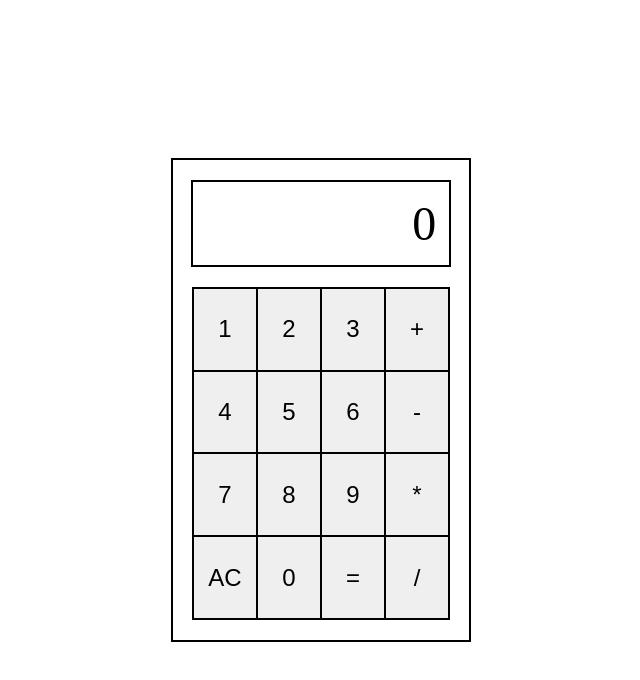
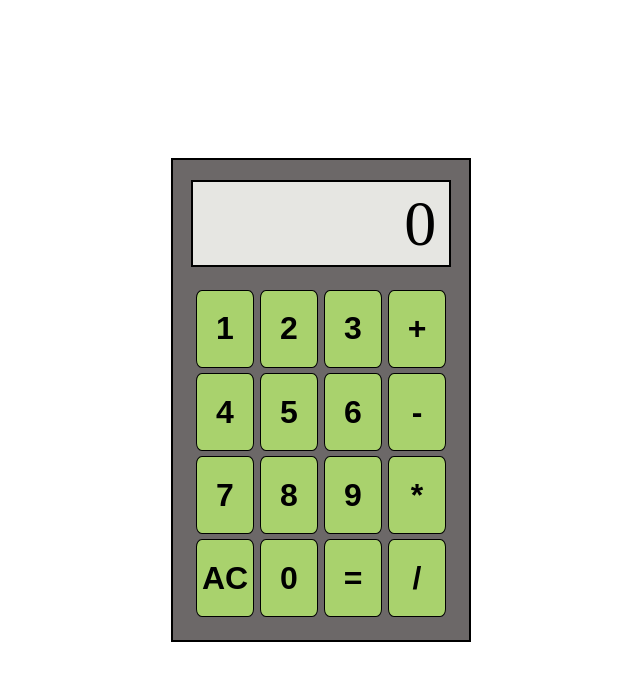
Before and after one commit to Kanumone/calculator, a plain HTML site: page index.html in a window 1280 px wide. Shown: the whole page, without its empty margins (319-959 px from the left). Drawn offline with Linux system fonts and the light colour scheme.

Commit message:
Add styles

```diff
--- a/style.css
+++ b/style.css
@@ -15,6 +15,7 @@ body {
   width: 20vw;
   height: 55vh;
   border: 2px solid black;
+  background-color: rgb(108, 104, 104);
   align-items: center;
   display: flex;
   flex-direction: column;
@@ -28,9 +29,10 @@ body {
   align-items: center;
   padding-right: 5%;
   border: 2px solid black;
+  background-color: rgb(230, 230, 226);
   flex: 1;
   width: 95%;
-  font-size: 3rem;
+  font-size: 4rem;
 }
 
 .keyboard {
@@ -39,7 +41,6 @@ body {
   flex-direction: column;
   width: 100%;
   height: 100%;
-  border: 1px solid black;
 }
 
 .key-row {
@@ -53,7 +54,10 @@ body {
   display: flex;
   justify-content: center;
   align-items: center;
-  font-size: 1.5rem;
+  font-size: 2rem;
+  font-weight: bold;
+  border-radius: 10%;
+  margin: 1%;
   border: 1px solid black;
-
+  background-color: rgb(169, 210, 109);
 }
```
